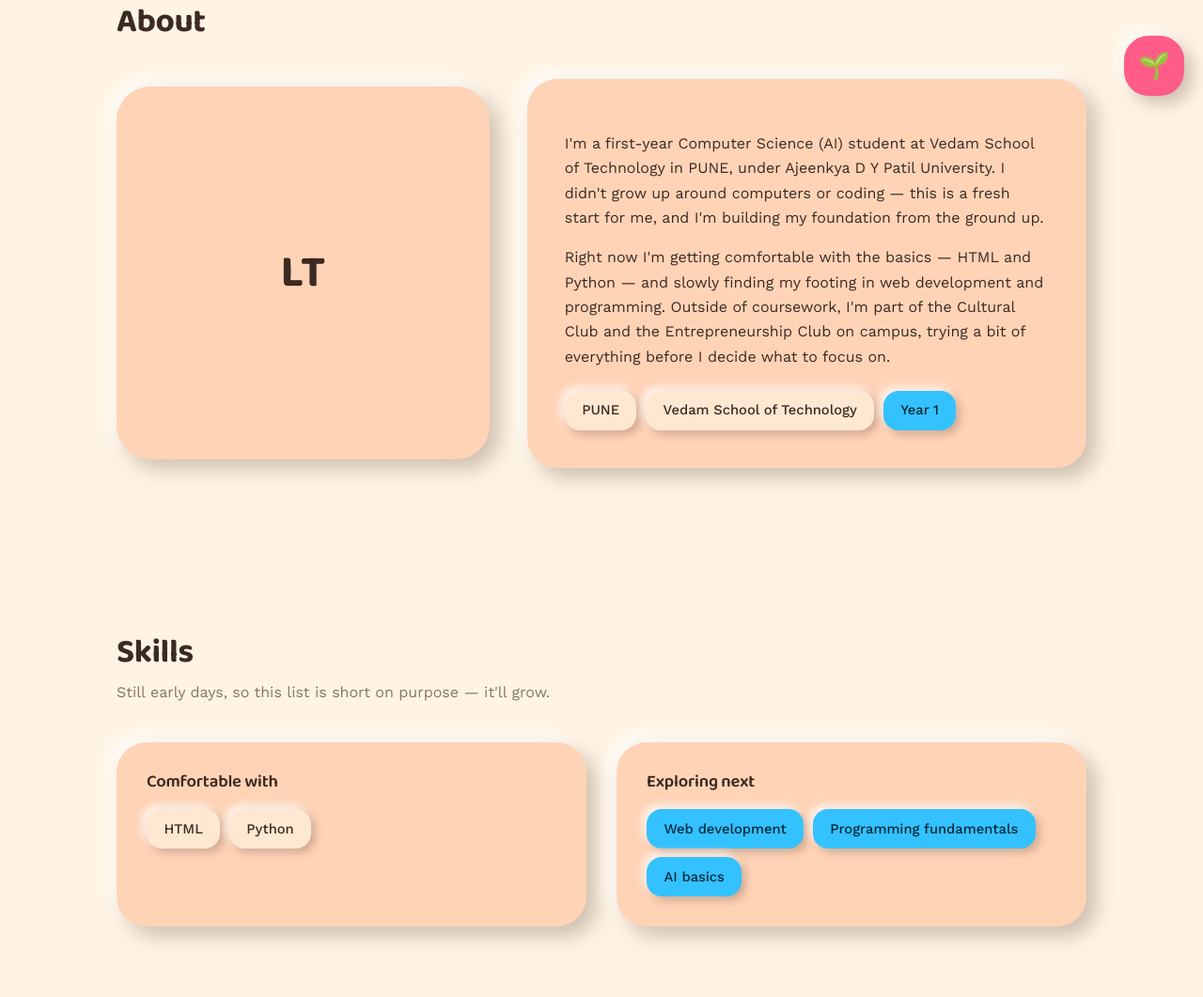
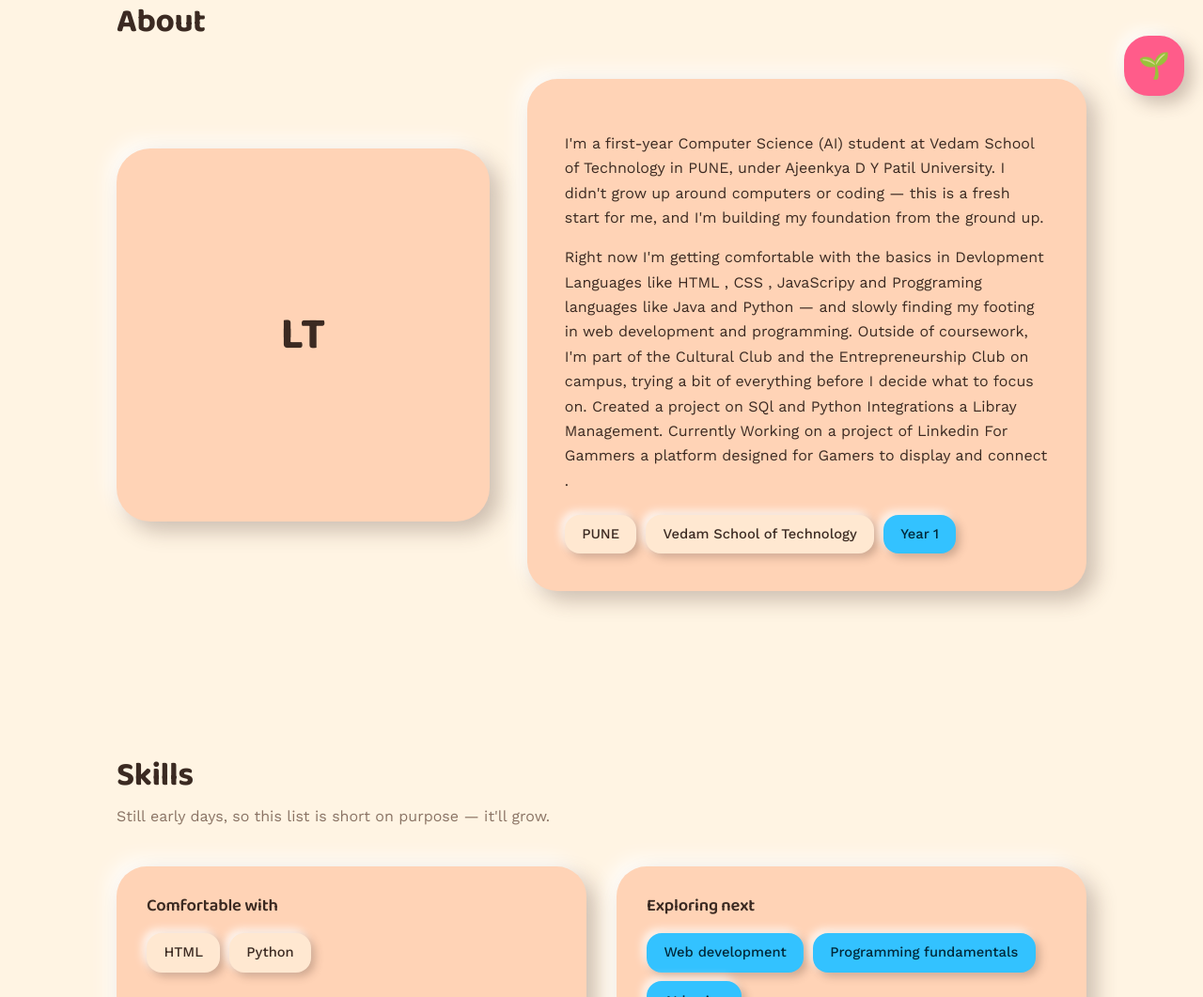
Before and after one commit to Lumansi-tembhare28/Lumansi-Portfolio, a plain HTML site: page index.html in a window 1280 px wide. Shown: the part 672-1733 px from the top of the page at 94% size. Drawn offline with nearby package versions, Linux system fonts and the light colour scheme.

Commit message:
Revise personal description in index.html
Updated personal introduction with new skills and projects.

```diff
--- a/index.html
+++ b/index.html
@@ -475,7 +475,7 @@
         </div>
         <div class="clay about-card">
           <p>I'm a first-year Computer Science (AI) student at Vedam School of Technology in PUNE, under Ajeenkya D Y Patil University. I didn't grow up around computers or coding — this is a fresh start for me, and I'm building my foundation from the ground up.</p>
-          <p>Right now I'm getting comfortable with the basics — HTML and Python — and slowly finding my footing in web development and programming. Outside of coursework, I'm part of the Cultural Club and the Entrepreneurship Club on campus, trying a bit of everything before I decide what to focus on.</p>
+          <p>Right now I'm getting comfortable with the basics in Devlopment Languages like HTML , CSS , JavaScripy and Proggraming languages like Java and Python — and slowly finding my footing in web development and programming. Outside of coursework, I'm part of the Cultural Club and the Entrepreneurship Club on campus, trying a bit of everything before I decide what to focus on. Created a project on SQl and Python Integrations a Libray Management. Currently Working on a project of Linkedin For Gammers a platform designed for Gamers to display and connect .</p>
           <div class="fact-row">
             <span class="pill">PUNE</span>
             <span class="pill">Vedam School of Technology</span>
```
